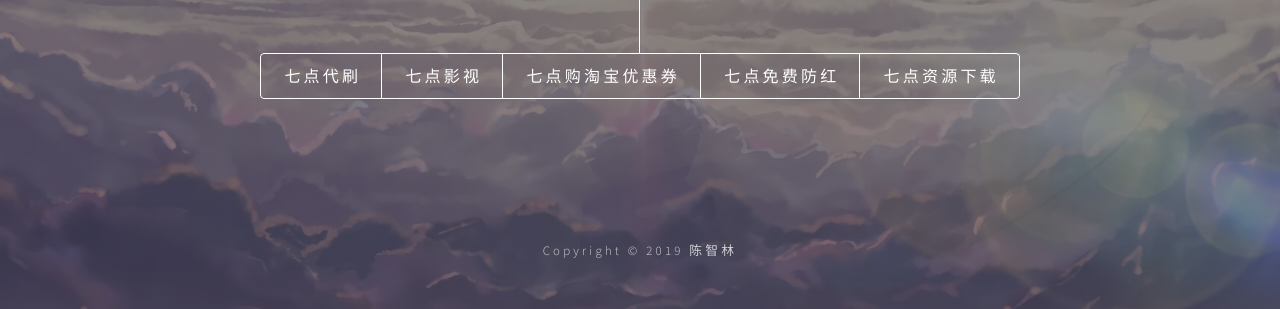
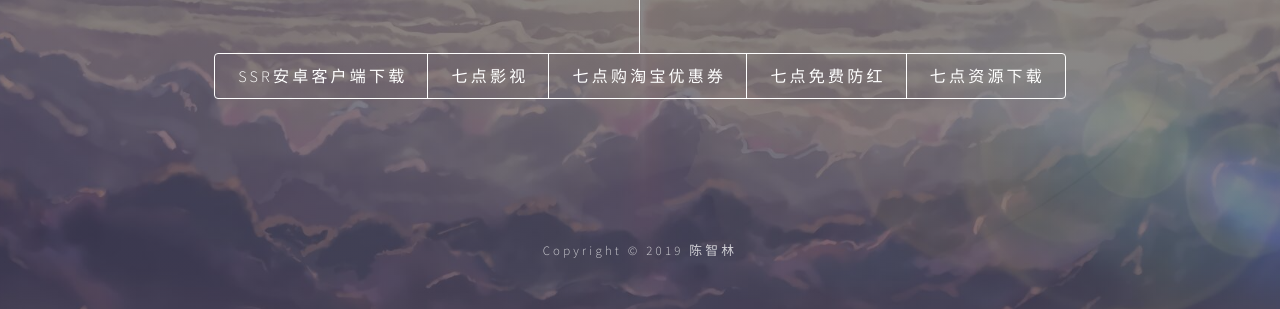
Before and after one commit to chenzhilins/chenzhilins.github.io, a plain HTML site: page index.html in a window 1280 px wide. Shown: the part 491-800 px from the top of the page. Drawn offline with Linux system fonts and the light colour scheme.

Commit message:
Update index.html

```diff
--- a/index.html
+++ b/index.html
@@ -45,7 +45,7 @@
 			}
 		</script>
 	<ul>
-		<li><a href="http://t.cn/Eo7eZaO" target="_blank"> 七点代刷</a></li><!-- 按钮1-->
+		<li><a href="http://t.cn/Eo7eZaO" target="_blank">SSR安卓客户端下载</a></li><!-- 按钮1-->
 		<li><a href="http://t.cn/Eo7eb4u" target="_blank">七点影视</a></li><!-- 按钮2-->
 		<li><a href="http://qr09.cn/DUl7qG" target="_blank">七点购淘宝优惠券</a></li><!-- 按钮3-->
 		<li><a href="http://t.cn/Eo7Dls7" target="_blank">七点免费防红</a></li><!-- 按钮4-->
```
